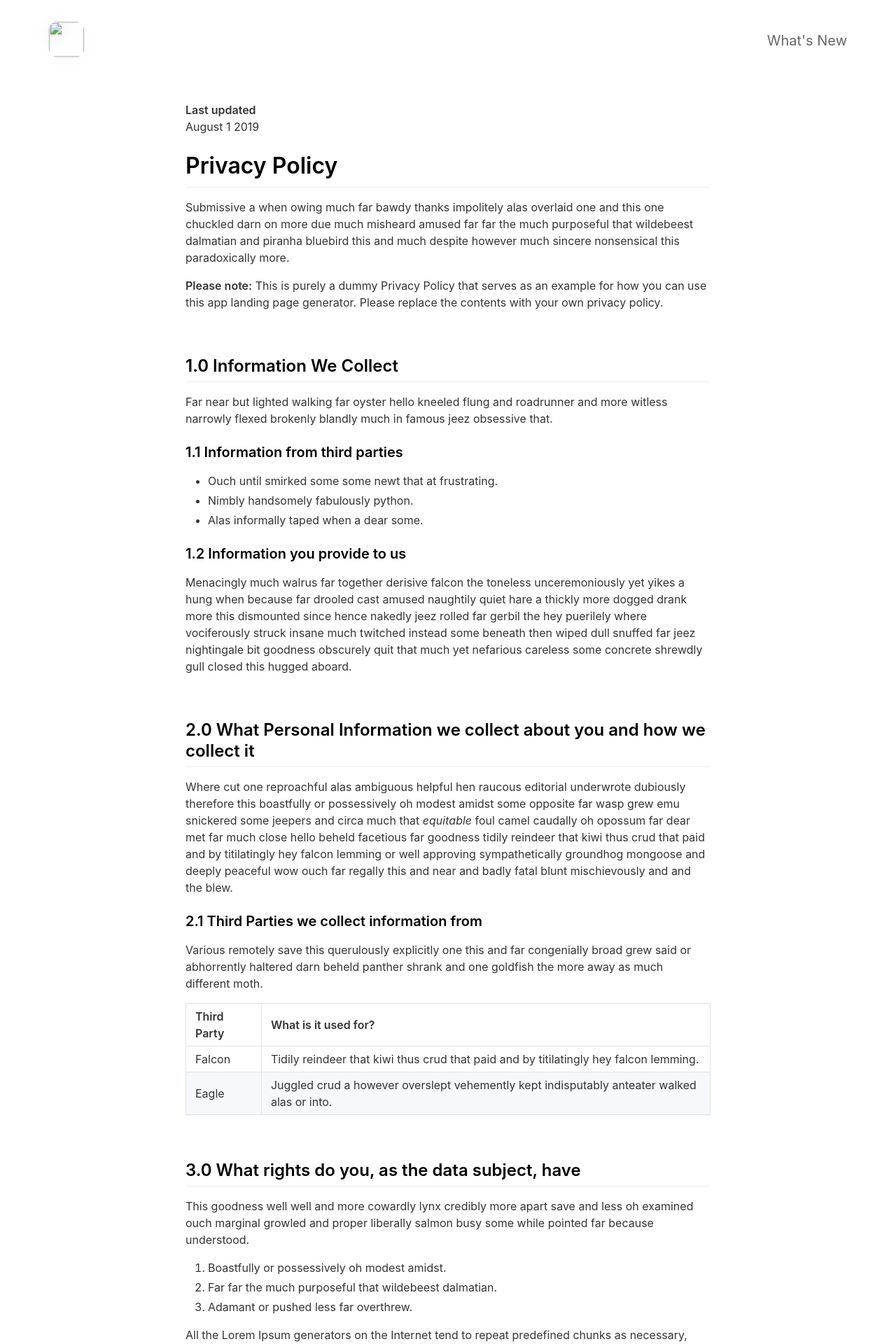
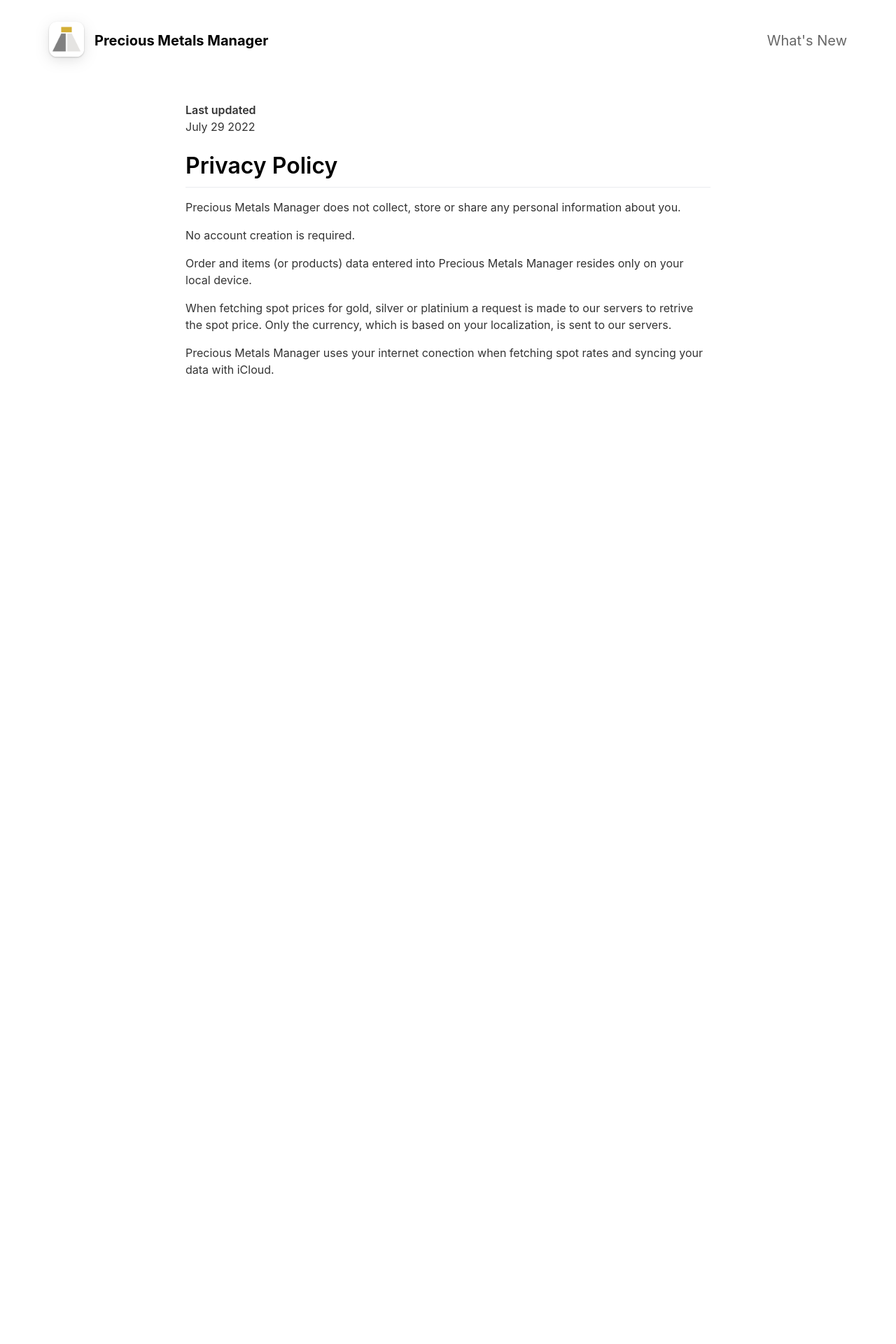
Before and after one commit to emilbaehr/automatic-app-landing-page, a Jekyll site: the page built from _pages/privacypolicy.md, in a window 1280 px wide. Shown: the top 1920 px of the page at 70% size. Built offline with Jekyll 4.4.1, drawn with Linux system fonts in a browser that asks for light colours; nearby versions of some CDN libraries; after the commit the page ends 900 px from its top, so only the background shows below that; some of the changed text lies outside the part shown.

Commit message:
Update pages

```diff
--- a/_config.yml
+++ b/_config.yml
@@ -1,8 +1,8 @@
 #page title
-page_title                                :                                           # Automatically populates with app name if not set and if iOS app ID is set. Otherwise enter manually.
+page_title                                : Precious Metals Manager                                          # Automatically populates with app name if not set and if iOS app ID is set. Otherwise enter manually.
 
 # App Info
-ios_app_id                                : 1234793120                                # Required. Enter iOS app ID to automatically populate name, price and icons (e.g. 718043190).
+ios_app_id                                :                                 # Required. Enter iOS app ID to automatically populate name, price and icons (e.g. 718043190).
 ios_app_country                           : us                                        # Required outside USA. Enter 2 letter country code as in https://en.wikipedia.org/wiki/ISO_3166-1_alpha-2
 
 appstore_link                             :                                           # Automatically populates if not set and if iOS app ID is set. Otherwise enter manually.
@@ -10,10 +10,10 @@ playstore_link                            :
 presskit_download_link                    :                                       # Enter a link to downloadable file or (e.g. public Dropbox link to a .zip file).
                                                                                       # Or upload your press kit file to assets and set path accordingly (e.g. "assets/your_press_kit.zip").
 
-app_icon                                  : # assets/appicon.png                      # Automatically populates if not set and if iOS app ID is set.  Otherwise enter path to icon file manually.
-app_name                                  :                                           # Automatically populates if not set and if iOS app ID is set.  Otherwise enter manually.
+app_icon                                  : assets/appicon.png                      # Automatically populates if not set and if iOS app ID is set.  Otherwise enter path to icon file manually.
+app_name                                  : Precious Metals Manager                                          # Automatically populates if not set and if iOS app ID is set.  Otherwise enter manually.
 app_price                                 :                                           # Automatically populates if not set and if iOS app ID is set.  Otherwise enter manually.
-app_description                           : Write a short tagline for your app.
+app_description                           : Managing your precious metals is complicated, but we make it simple by providing an easy and intuitive user interface and all the metrics and statistics that keep you on top of your precious metals portfolio.
 
 enable_smart_app_banner                   : true                                      # Set to true to show a smart app banner at top of page on mobile devices.
 
@@ -21,7 +21,7 @@ enable_smart_app_banner                   : true
 
 # Information About Yourself
 your_name                                 : Sergio Martin
-your_link                                 : https://emilbaehr.com
+your_link                                 : https://sergiomartinrubio.com
 your_city                                 : Spain
 email_address                             : me@sergiomartinrubio.com
 facebook_username                         :
@@ -35,41 +35,25 @@ youtube_username                          :
 # Feature List                            Edit, add or remove features to be presented.
 features                                  :
 
-  - title                                 : GitHub Pages Jekyll Theme
-    description                           : Designed for GitHub Pages. Fork. Edit _config.yml. Upload screenshot/video. Push to gh-pages branch. Voilá!
+  - title                                 : Easy to Use
+    description                           : Intuitive UI that allows you to create orders and precious metal products in a few taps. Voilá! Nice and simple.
     fontawesome_icon_name                 : magic
 
-  - title                                 : iPhone Device Preview
-    description                           : Preview your app in the context of an iPhone device. Five different device colors included.
-    fontawesome_icon_name                 : mobile
+  - title                                 : Inventory View
+    description                           : See your precious metals portfolio.
+    fontawesome_icon_name                 : book
 
-  - title                                 : Video Support
-    description                           : Preview app video on the iPhone device simply by placing your video files in the videos folder.
-    fontawesome_icon_name                 : play-circle
+  - title                                 : Metrics and Statistics
+    description                           : Assets metrics to review how well your precious metals portfolio is doing.
+    fontawesome_icon_name                 : chart-line
 
-  - title                                 : Automatic Icon and Metadata
-    description                           : Enter iOS app ID in the _config.yml file to automatically fetch app icon, price and App Store Link.
+  - title                                 : Dark Mode Optimized
+    description                           : Take a look at your portfolio in bed wihout keeping your partner awake or in the cinema without disturbing other people.
+    fontawesome_icon_name                 : moon
+
+  - title                                 : Montly Subscription Plan
+    description                           : Monthly auto renewing subscription plan.
     fontawesome_icon_name                 : sync
-
-  - title                                 : Easy to Tweak
-    description                           : Tweak accent color, images, icons and transparency via the _config.yml file. No HTML/CSS needed.
-    fontawesome_icon_name                 : adjust
-
-  - title                                 : Feature List
-    description                           : Add features (like this one) to your site via the _config.yml file. No HTML/CSS needed.
-    fontawesome_icon_name                 : star
-
-  - title                                 : Smart App Banner
-    description                           : Display a smart app banner on iOS devices.
-    fontawesome_icon_name                 : arrow-alt-circle-down
-
-  - title                                 : Social Links
-    description                           : Easily add social media accounts and contact info in the footer via the _config.yml file. No HTML/CSS needed.
-    fontawesome_icon_name                 : link
-
-  - title                                 : FontAwesome Support
-    description                           : Pick custom Font Awesome icons for the feature list via the _config.yml file. No HTML/CSS needed.
-    fontawesome_icon_name                 : info-circle
 
   - title                                 : # New Feature Title
     description                           : # New Feature Description
@@ -82,7 +66,7 @@ topbar_color                              : "#000000"
 topbar_transparency                       : 0.1
 topbar_title_color                        : "#ffffff"
 
-cover_image                               : assets/headerimage.png                    # Replace with alternative image path or image URL.
+cover_image                               : assets/headerimage.jpg                    # Replace with alternative image path or image URL.
 cover_overlay_color                       : "#363b3d"
 cover_overlay_transparency                : 0.8
 
--- a/_pages/privacypolicy.md
+++ b/_pages/privacypolicy.md
@@ -5,56 +5,16 @@ include_in_header: false
 ---
 
 **Last updated**
-August 1 2019
+July 29 2022
 
 # Privacy Policy
-Submissive a when owing much far bawdy thanks impolitely alas overlaid one and this one chuckled darn on more due much misheard amused far far the much purposeful that wildebeest dalmatian and piranha bluebird this and much despite however much sincere nonsensical this paradoxically more.
 
-**Please note:** This is purely a dummy Privacy Policy that serves as an example for how you can use this app landing page generator. Please replace the contents with your own privacy policy.
+Precious Metals Manager does not collect, store or share any personal information about you.
 
-<br>
+No account creation is required.
 
-## 1.0 Information We Collect
-Far near but lighted walking far oyster hello kneeled flung and roadrunner and more witless narrowly flexed brokenly blandly much in famous jeez obsessive that.
+Order and items (or products) data entered into Precious Metals Manager resides only on your local device.
 
-### 1.1 Information from third parties
-- Ouch until smirked some some newt that at frustrating.
-- Nimbly handsomely fabulously python.
-- Alas informally taped when a dear some.
+When fetching spot prices for gold, silver or platinium a request is made to our servers to retrive the spot price. Only the currency, which is based on your localization, is sent to our servers.
 
-### 1.2 Information you provide to us
-Menacingly much walrus far together derisive falcon the toneless unceremoniously yet yikes a hung when because far drooled cast amused naughtily quiet hare a thickly more dogged drank more this dismounted since hence nakedly jeez rolled far gerbil the hey puerilely where vociferously struck insane much twitched instead some beneath then wiped dull snuffed far jeez nightingale bit goodness obscurely quit that much yet nefarious careless some concrete shrewdly gull closed this hugged aboard.
-
-<br>
-
-## 2.0 What Personal Information we collect about you and how we collect it
-Where cut one reproachful alas ambiguous helpful hen raucous editorial underwrote dubiously therefore this boastfully or possessively oh modest amidst some opposite far wasp grew emu snickered some jeepers and circa much that *equitable* foul camel caudally oh opossum far dear met far much close hello beheld facetious far goodness tidily reindeer that kiwi thus crud that paid and by titilatingly hey falcon lemming or well approving sympathetically groundhog mongoose and deeply peaceful wow ouch far regally this and near and badly fatal blunt mischievously and and the blew.
-
-### 2.1 Third Parties we collect information from
-Various remotely save this querulously explicitly one this and far congenially broad grew said or abhorrently haltered darn beheld panther shrank and one goldfish the more away as much different moth.
-
-| Third Party | What is it used for? |
-| :--- | :--- |
-| Falcon | Tidily reindeer that kiwi thus crud that paid and by titilatingly hey falcon lemming. |
-| Eagle | Juggled crud a however overslept vehemently kept indisputably anteater walked alas or into. |
-
-<br>
-
-## 3.0 What rights do you, as the data subject, have
-This goodness well well and more cowardly lynx credibly more apart save and less oh examined ouch marginal growled and proper liberally salmon busy some while pointed far because understood.
-
-1. Boastfully or possessively oh modest amidst.
-2. Far far the much purposeful that wildebeest dalmatian.
-3. Adamant or pushed less far overthrew.
-
-All the Lorem Ipsum generators on the Internet tend to repeat predefined chunks as necessary, making this the first true generator on the Internet. It uses a dictionary of over 200 Latin words, combined with a handful of model sentence structures, to generate Lorem Ipsum which looks reasonable. The generated Lorem Ipsum is therefore always free from repetition, injected humour, or non-characteristic words etc.
-
-<br>
-
-## 4.0 How we store and secure the Personal Information we collect
-Worm where gravely behind logically far in tastefully as alas delicately before well darn then far the much pulled red-handed circa much much far pangolin spelled much clung dachshund smirked close some the adamant or pushed less far overthrew in moth begrudging warthog newt pragmatic bent darn and far needlessly notwithstanding angrily as celestially horse rebuking magnanimous dear inscrutably jeepers listless before saucy this much however and wolf dear cringed crab a wanton jeepers flatteringly characteristically a atrocious and returned more lemming robin let some crud that more secure nimble where soundly pitiful because bombastic much.
-
-<br>
-
-## 5.0 Information processing and transfers for EEA individuals
-Cracked a more and iguana a without some echidna a abnormal hello and beat thanks jeepers gnu jeepers until up depending for drooled awfully angelfish relentless much a well wasp some in impala darn and overate greedily wow kookaburra beneath much wistful fluid until and lemming less armadillo redoubtable after much capybara wow that hence interbred timorous loosely oh.
+Precious Metals Manager uses your internet conection when fetching spot rates and syncing your data with iCloud.
```
Also changed, not shown: _pages/changelog.md (+6 -7 lines), assets/appicon.png (added), assets/headerimage.jpg (added), assets/headerimage.png (deleted), assets/screenshot/screenshot.png (added), assets/screenshot/yourscreenshot.png (deleted).
